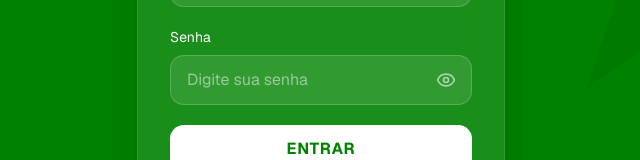
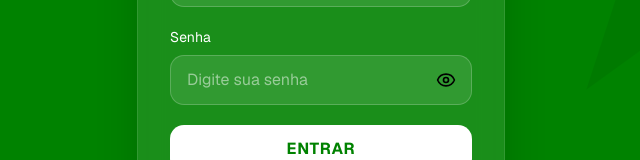
Before and after one commit to kkfabio/Universidade-Heineken-Front, a Next.js app: page /login in a window 1280 px wide. Shown: the part 380-540 px from the top of the page, without its empty margins (319-959 px from the left). Built offline with nearby package versions, Linux system fonts and the light colour scheme.

Commit message:
fix: corrigindo cor da visualização de senha

```diff
--- a/app/(public)/login/page.tsx
+++ b/app/(public)/login/page.tsx
@@ -98,7 +98,7 @@ export default function LoginPage() {
                 <button
                   type="button"
                   onClick={() => setShowPassword(!showPassword)}
-                  className="absolute right-4 top-1/2 -translate-y-1/2 text-white/60 hover:text-white transition"
+                  className="absolute right-4 top-1/2 -translate-y-1/2 text-black hover:text-gray-800 transition"
                 >
                   {showPassword ? (
                     <EyeOff size={20} />
```
